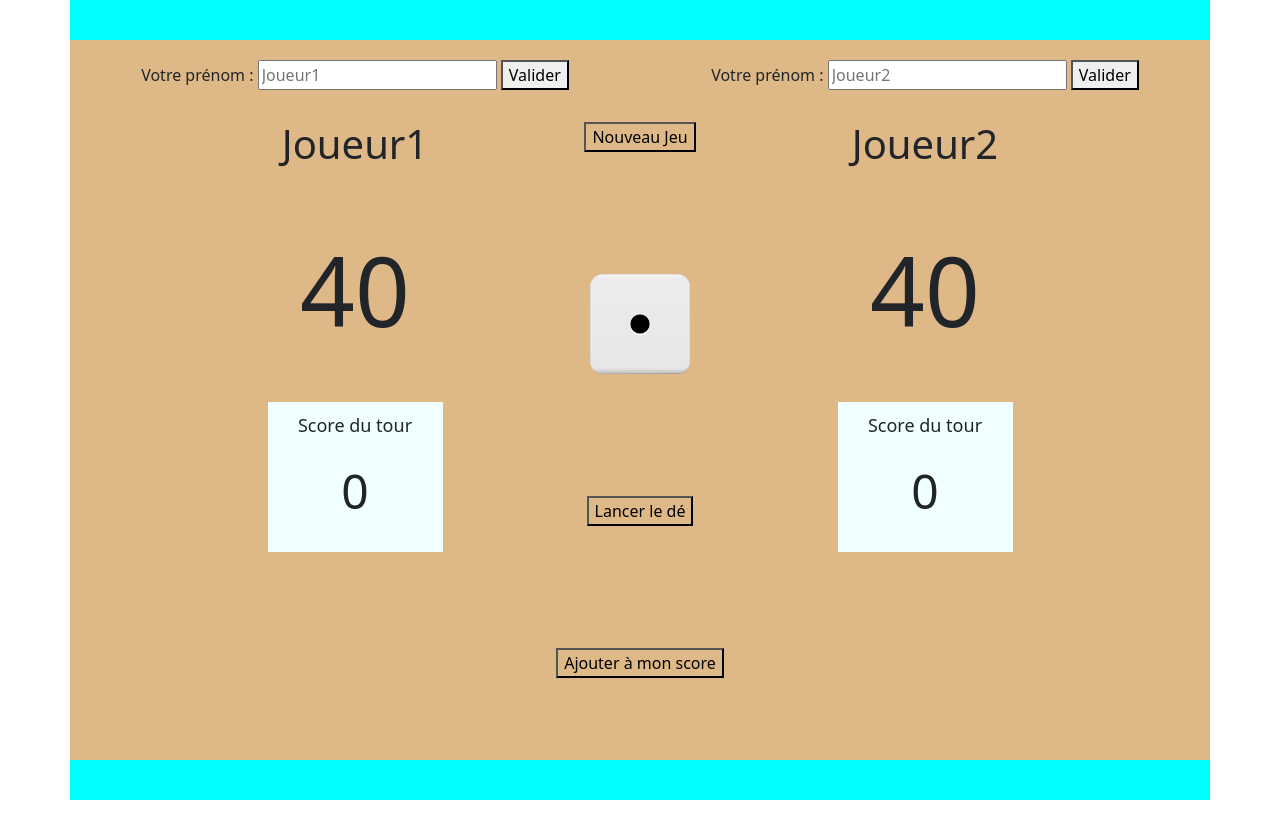
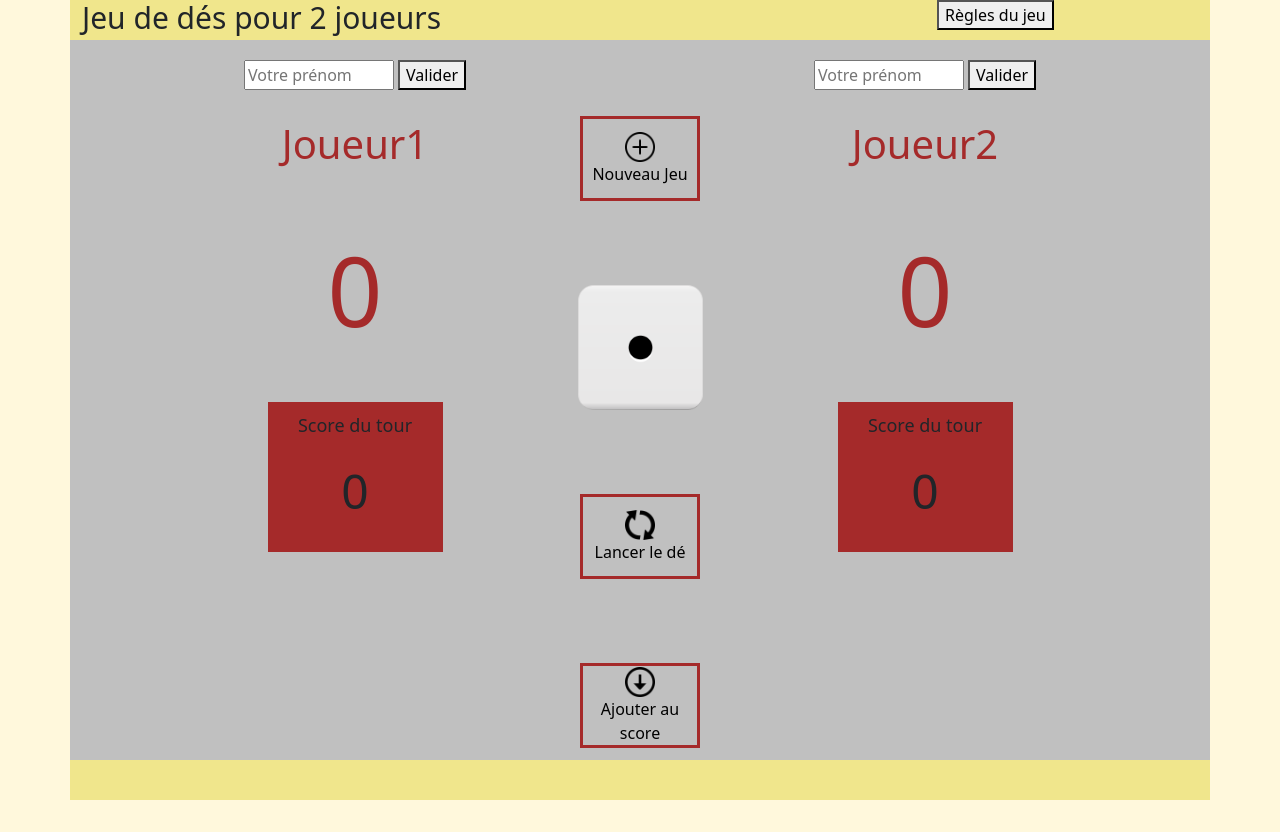
Before and after one commit to Bretzddev/JSGameDice, a plain HTML site: page index.html in a window 1280 px wide. Before the commit the page ends 800 px from the top, so only its background shows below. Drawn offline with nearby package versions, Linux system fonts and the light colour scheme.

Commit message:
Button Game Styling

```diff
--- a/index.html
+++ b/index.html
@@ -11,20 +11,24 @@
 </head>
 <body>
     <header class="container-sm">
-
+        <div class="row">
+            <div class="col-9"><h1>Jeu de dés pour 2 joueurs</h1></div>
+            <div class="col-3"><button onclick="regles()" type="button"> Règles du jeu </button> </div>
+        </div>
     </header>
     <main class="container-sm">
         <div class="row row-cols-1 row-cols-md-2 mainh">
             <div id="player1" class="player col">
+                <div class="row">
                     <form id="formName1" name="pn1" action="">
-                    <label for="pn1">Votre prénom :</label>
-                    <input id="name1" name="pn1" type="text" placeholder="Joueur1" >
+                        <input id="name1" name="pn1" type="text" placeholder="Votre prénom" >
                         <button name="pn1" onclick="name1()" type="button"> Valider </button>
                     </form>
+                </div>
                 <h2 id="nom1"> Joueur1 </h2>
             <div id="ligne1" class="row-cols-1" >
                 <div class="score">
-                    <p id="score1" class="score"> 40 </p>
+                    <p id="score1" class="score"> 0 </p>
                 </div>
                 <div class="currentScore">
                     <p>Score du tour</p>
@@ -33,15 +37,16 @@
             </div>
             </div>
             <div id="player2" class="player col">
+                <div class="row">
                     <form id="formName2" name="name2" action="" >
-                    <label for="pn2">Votre prénom :</label>
-                    <input id="name2" name="pn2" type="text" placeholder="Joueur2" onkeypress="">
+                        <input id="name2" name="pn2" type="text" placeholder="Votre prénom" onkeypress="">
                         <button name="pn2" onclick="name2()" type="button"> Valider </button>
                     </form>
+                </div>
                 <h2 id="nom2"> Joueur2 </h2>
                 <div id="ligne2" class="row-cols-1" >
                     <div class="score">
-                        <p id="score2" class="score"> 40 </p>
+                        <p id="score2" class="score"> 0 </p>
                     </div>
                     <div class="currentScore">
                         <p>Score du tour</p>
@@ -50,10 +55,10 @@
                 </div>
             </div>
             <div class="cmdh vh-100" >
-                <div> <button class="overbtn" onclick="newGame()" type="button"> Nouveau Jeu </button> </div>
+                <div> <button class="overbtn" onclick="newGame()" type="button"> <img src="Images/plus.png" width="30" height="30"> <br> Nouveau Jeu </button> </div>
                 <div> <img id="imgDe" alt="dé" src="Images/dice1.png" class="affde">  </img> </div>
-                <div> <button class="overbtn" onclick="rollDice()" type="button"> Lancer le dé </button> </div>
-                <div> <button class="overbtn" onclick="addScore()" type="button"> Ajouter à mon score </button> </div>
+                <div> <button class="overbtn" onclick="rollDice()" type="button"> <img src="Images/refresh.png" width="30" height="30"> <br> Lancer le dé </button> </div>
+                <div> <button class="overbtn" onclick="addScore()" type="button"> <img src="Images/down.png" width="30" height="30"> <br> Ajouter au score </button> </div>
             </div>
         </div>
     </main>
--- a/style.css
+++ b/style.css
@@ -1,20 +1,33 @@
+body{
+    background-color: cornsilk;
+}
+
 header {
     height: 5vh;
-    background-color: aqua;
+    background-color: khaki;
 }
 
 form {
     margin-top: 20px;
 }
 
+h1 {
+    font-size: 30px;
+}
+
 h2 {
     padding: 30px;
     font-size: 40px;
+    color: brown;
 }
 
 footer {
     height: 5vh;
-    background-color: aqua;
+    background-color: khaki;
+}
+
+input {
+    width : 150px
 }
 
 .mainh {
@@ -22,8 +35,10 @@ footer {
 }
 
 .player {
-    background-color: burlywood;
+    background-color:silver;
     text-align: center;
+    border: 20px solid;
+    border-color: silver;
 }
 
 .active {
@@ -35,6 +50,7 @@ footer {
 .score{
     font-size: 96px;
     margin-top: 20px;
+    color: brown;
 }
 
 .colScore{
@@ -44,7 +60,7 @@ footer {
 .currentScore{
     width: 175px;
     height: 150px;
-    background-color: azure;
+    background-color: brown;
     margin-top: 40px;
     margin-left: auto;
     margin-right: auto;
@@ -57,8 +73,8 @@ footer {
 }
 
 .affde {
-    width: 100px;
-    height: 100px;
+    width: 125px;
+    height: 125px;
 }
 
 .cmdh {
@@ -68,19 +84,23 @@ footer {
     background-color:transparent;
     text-align: center;
     top: 50%; left: 50%;
-    transform: translate(-50%, -50%);
+    transform: translate(-50%, -46%);
 }
 
 .cmdw {
     position: absolute;
     background-color:beige;
-   justify-content: center;
+    justify-content: center;
     top: 50%; left: 50%;
     transform: translate(-43%, -50%);
 }
 
 .overbtn {
-    background-color: transparent;
+    background-color: silver;
+    border: 3px solid;
+    border-color: brown;
     margin-left: 25px;
     margin-right: 25px;
+    width: 120px;
+    height: 85px;
 }
```
Also changed, not shown: Images/down.png (added), Images/plus.png (added), Images/refresh.png (added), 2 other files. Lines whose indentation alone changed are shown as unchanged.
